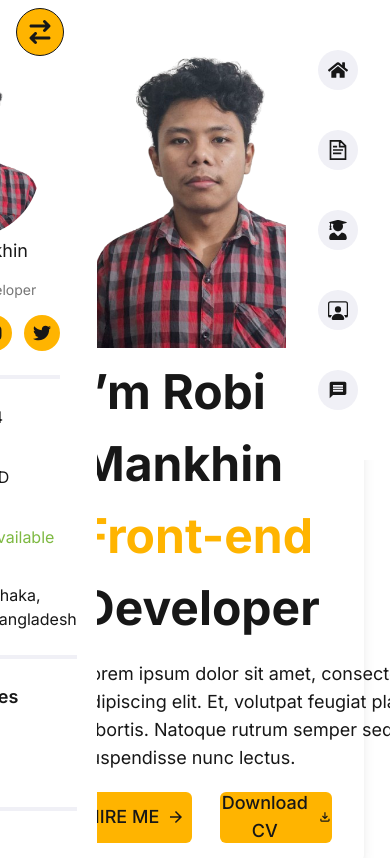
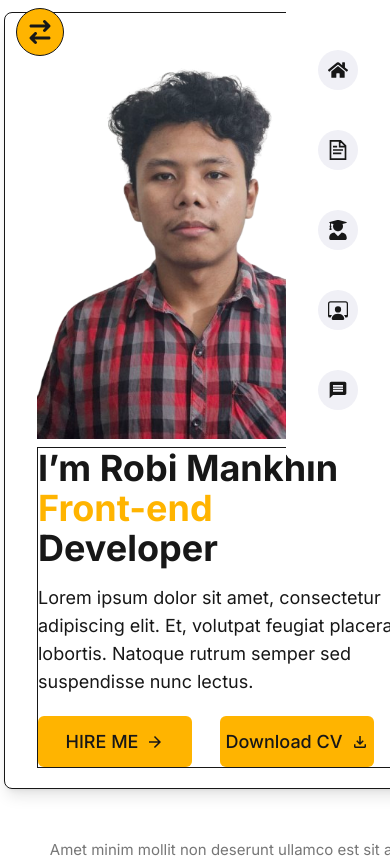
Before and after one commit to RobiMankhinStart/MyNextFolio, a Next.js app: page / in a window 390 px wide. Shown: the top 858 px of the page. Built offline with nearby package versions, Linux system fonts and the light colour scheme.

Commit message:
responsive done

```diff
--- a/app/components/Home/AboutMeSIde.jsx
+++ b/app/components/Home/AboutMeSIde.jsx
@@ -10,7 +10,7 @@ const AboutMeSIde = ({ left }) => {
   return (
     <div
       className={`${
-        left ? "left-0" : "left-[-40%]"
+        left ? "left-0" : "left-[-1040%]"
       } absolute lg:left-0 z-40 transition-all duration-300  py-[50px] px-5 bg-white`}
     >
       <div className="flex flex-col ">
--- a/app/components/Home/Banner.jsx
+++ b/app/components/Home/Banner.jsx
@@ -7,14 +7,14 @@ import { MdOutlineFileDownload } from "react-icons/md";
 const Banner = () => {
   return (
     <div className="pb-[50px] w-[90%]  lg:w-[900px] mt-3 lg:mx-auto ">
-      <div className="container  pb-5 bg-white shadow-lg rounded-lg ">
+      <div className="container border pb-5 bg-white shadow-lg rounded-lg ">
         <div className="mainDiv flex-col-reverse lg:flex-row flex lg:items-center justify-center gap-2">
-          <div>
-            <h1 className="lg:w-[500px] w-full font-inter font-bold text-[48px]">
+          <div className="border ">
+            <h1 className="lg:w-[500px] w-[90%]  font-inter font-bold text-4xl md:text-[40px] lg:text-[48px]">
               I’m Robi Mankhin
               <span className="text-[#FFB400]"> Front-end </span>Developer
             </h1>
-            <p className="w-[424px] font-inter text-lg mt-4 mb-5">
+            <p className="lg:w-[424px]  font-inter text-lg mt-4 mb-5">
               Lorem ipsum dolor sit amet, consectetur adipiscing elit. Et,
               volutpat feugiat placerat lobortis. Natoque rutrum semper sed
               suspendisse nunc lectus.
--- a/app/page.js
+++ b/app/page.js
@@ -31,7 +31,7 @@ export default function Home() {
       </div>
       {/* main section  */}
       <div
-        className={` absolute w-[90%] lg:w-[970px] left-12 lg:left-[27%] transition-all duration-300`}
+        className={` absolute left-1 md:left-10 lg:left-[30%] transition-all duration-300`}
       >
         <Banner left={left} setLeft={setLeft} />
         <MyServices />
```
